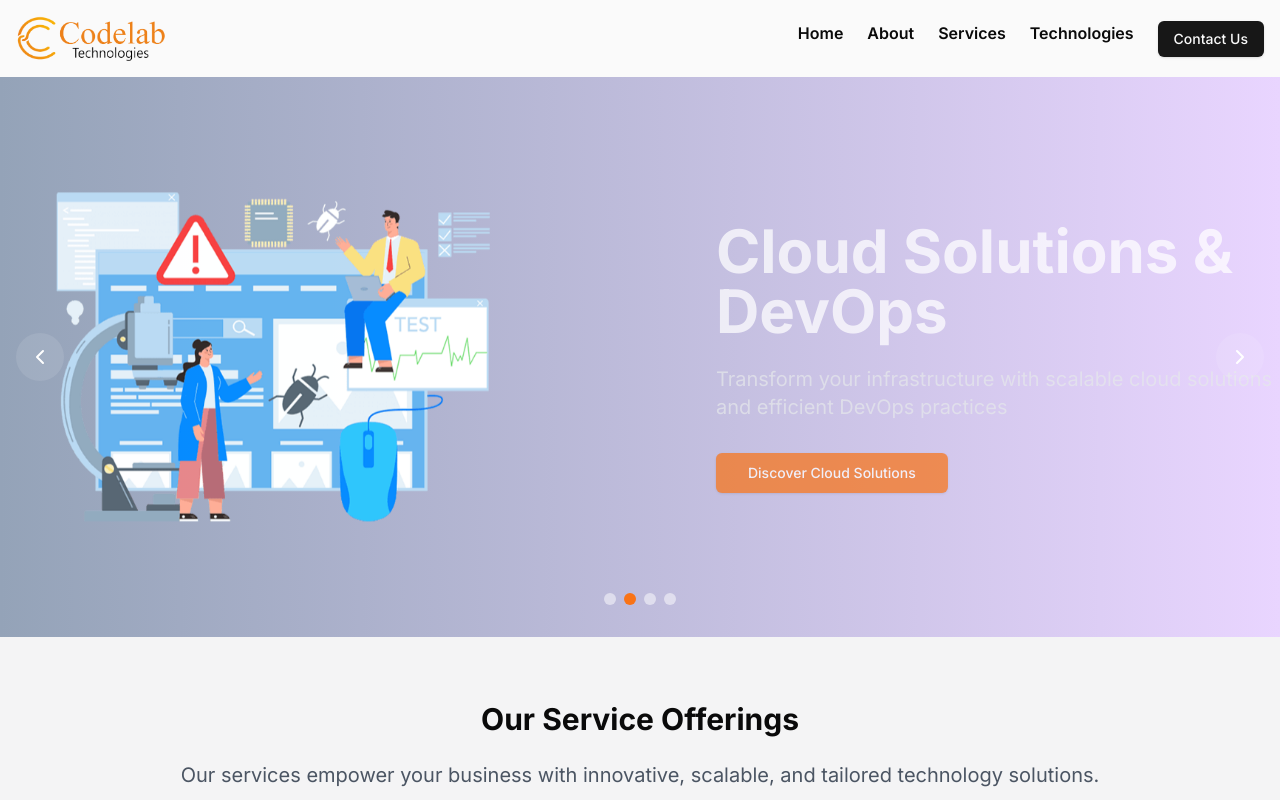
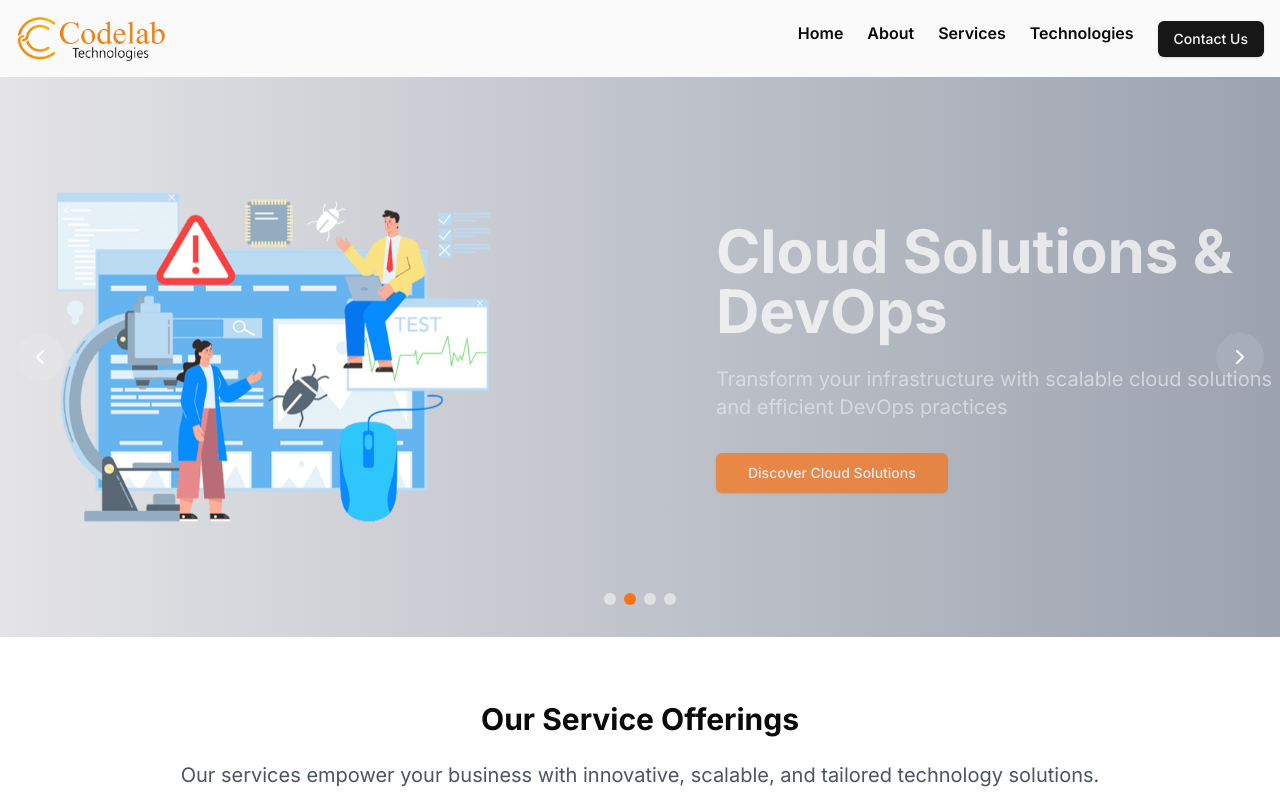
Before and after one commit to vikasmishra08121992/codelabwebsite, a Next.js app: page / in a window 1280 px wide. Shown: the top 800 px of the page. Built offline with nearby package versions, Linux system fonts and the light colour scheme.

Commit message:
small hanges

```diff
--- a/app/page.tsx
+++ b/app/page.tsx
@@ -51,7 +51,7 @@ export default function Home() {
         </div>
       </section> */}
 
-      <section className="py-4 bg-zinc-100">
+      <section className="py-4 bg-white">
         <div className="container mx-auto px-4 mt-12">
           <h2 className="text-3xl font-bold text-center mb-6">Our Service Offerings</h2>
           <p className="text-xl text-gray-600 mb-8 text-center">
--- a/components/slider.tsx
+++ b/components/slider.tsx
@@ -12,7 +12,7 @@ const slides = [
     title: "Quality Engineering Services",
     description: "Delivering excellence in product testing, design validation, & test automation",
     image: "/services/QES-Homepage-5.png",
-    gradient: "from-slate-400 to-blue-300",
+    gradient: "from-neutral-400 to-zinc-200",
     imagePosition: "right",
     ctaText: "Explore QE Services",
     ctaLink: "/services/quality-engineering"
@@ -21,7 +21,7 @@ const slides = [
     title: "Cloud Solutions & DevOps",
     description: "Transform your infrastructure with scalable cloud solutions and efficient DevOps practices",
     image: "/services/QES-Homepage-5.png",
-    gradient: "from-slate-400 to-purple-200",
+    gradient: "from-zinc-200 to-gray-400",
     imagePosition: "left",
     ctaText: "Discover Cloud Solutions",
     ctaLink: "/services/cloud-solutions"
@@ -30,7 +30,7 @@ const slides = [
     title: "Digital Transformation",
     description: "Modernize your business with cutting-edge digital solutions and innovative strategies",
     image: "/services/QES-Homepage-5.png",
-    gradient: "from-slate-400 to-indigo-300",
+    gradient: "from-zinc-400 to-stone-200",
     imagePosition: "right",
     ctaText: "Start Transformation",
     ctaLink: "/services/digital-transformation"
@@ -39,7 +39,7 @@ const slides = [
     title: "Enterprise Solutions",
     description: "Custom enterprise software solutions to streamline your business operations",
     image: "/services/QES-Homepage-5.png",
-    gradient: "from-slate-300 to-slate-400",
+    gradient: "from-zinc-200 to-slate-400",
     imagePosition: "left",
     ctaText: "View Solutions",
     ctaLink: "/services/enterprise-solutions"
```
